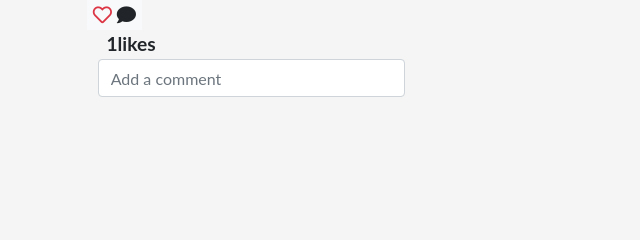
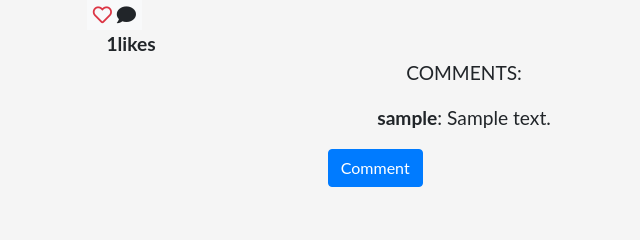
Before and after one commit to ezekielkibiego/instaphotos, a Django app: page / in a window 1280 px wide. Shown: the part 305-545 px from the top of the page, without its empty margins (176-816 px from the left). Run offline with Django 3.2, Linux system fonts and the light colour scheme; a user stored in the database is signed in; tables that the repository leaves empty hold one stand-in row (values such as "Sample post"); some libraries are stand-ins or nearby versions; some web fonts are replaced.

Commit message:
added comment form

```diff
--- a/instaapp/templates/all-insta/index.html
+++ b/instaapp/templates/all-insta/index.html
@@ -1,4 +1,5 @@
 {%extends 'all-insta/base.html'%}
+{% load bootstrap4 %}
 {% load crispy_forms_tags %}
 {% block content %}
 {{block.super}}
@@ -46,11 +47,10 @@
                 style="border-radius: 50%; width: 5%; margin-right: 60%;">
             {%else%}
             <img src="https://st2.depositphotos.com/1104517/11965/v/600/depositphotos_119659092-stock-illustration-male-avatar-profile-picture-vector.jpg"
-                    class="card-img-top" alt="My profile picture"
-                    style="border-radius: 50%; width: 5%; margin-right: 63%;">
+                class="card-img-top" alt="My profile picture" style="border-radius: 50%; width: 5%; margin-right: 63%;">
 
-                <div style="margin-right: 54%; margin-top: -40px;"><a class='btn btn-default' href="/profile"
-                        >{{pic.user}}</a></div>
+            <div style="margin-right: 54%; margin-top: -40px;"><a class='btn btn-default'
+                    href="/profile">{{pic.user}}</a></div>
             {% endif %}
 
 
@@ -77,34 +77,45 @@
 
             </form>
             <strong style=" margin-right: 60%;">{{pic.liked.all.count}}likes</strong>
+            <div>
+                <p>COMMENTS:</p>
+                {% for comment in pic.saved_comments %}
 
-                <form action="">
-                    <div class="form-group " style="margin-left: 17%;">
-                        <input type="comment" class="form-control col-md-4" id="exampleFormControlInput1"
-                            placeholder="Add a comment ">
+                <p> <span><strong>{{comment.user}}</strong></span>: {{comment.comment}}</p>
+
+                {% endfor %}
             </div>
+            <form action="{% url 'comments' image_id=pic.id%}" class="comment-form com" method="post"
+                enctype="multipart/form-data" style="width: 50%; margin-left: 17%;">
+                {% csrf_token%}
+                {% bootstrap_form form %}
+                <div class="form-group text-center">
+                    <input type="submit" class="btn btn-primary login-btn" value="Comment">
+                </div>
+                <input type="hidden" name="next" value="{{next}}">
             </form>
 
+
+        </div>
         <div class="modal fade" id="showPicModal{{pic.id}}" tabindex="-1" role="dialog"
                 aria-labelledby="exampleModalCenterName" aria-hidden="true">
                 <div class="modal-dialog modal-dialog-centered" role="document">
                     <div class="modal-content">
                         <div class="modal-header">
-                                <h5 class="modal-name" id="modalPicName">{{pic.name}}</h5>
+                            <h5 class="modal-name" id="modalPicName">{{pic.photo_name}}</h5>
                             <button type="button" class="close" data-dismiss="modal" aria-label="Close">
                                 <span aria-hidden="true">&times;</span>
                             </button>
                         </div>
                         <div class="modal-body">
-                                <img src="{{pic.image.url}}" class="images" alt="{{pic.photo_name}}">
+                            <img src="{{pic.image.url}}" class="images4" alt="{{pic.photo_name}}">
+                            <p>COMMENTS:</p>
+                            <p> {% for comment in pic.saved_comments %}
 
-                                <div class="row">
+                            <p> <span><strong>{{comment.user}}</strong></span>: {{comment.comment}}</p>
 
-
-                                </div>
-
-
-
+                            {% endfor %}</p>
+                            <p><strong style=" margin-right: 60%;">{{pic.liked.all.count}}likes</strong></p>
                         </div>
 
                     </div>
@@ -113,8 +124,6 @@
 
             {% endfor %}
 
-            </div>
-
 
     </div>
 
```
Lines whose indentation alone changed are shown as unchanged.
